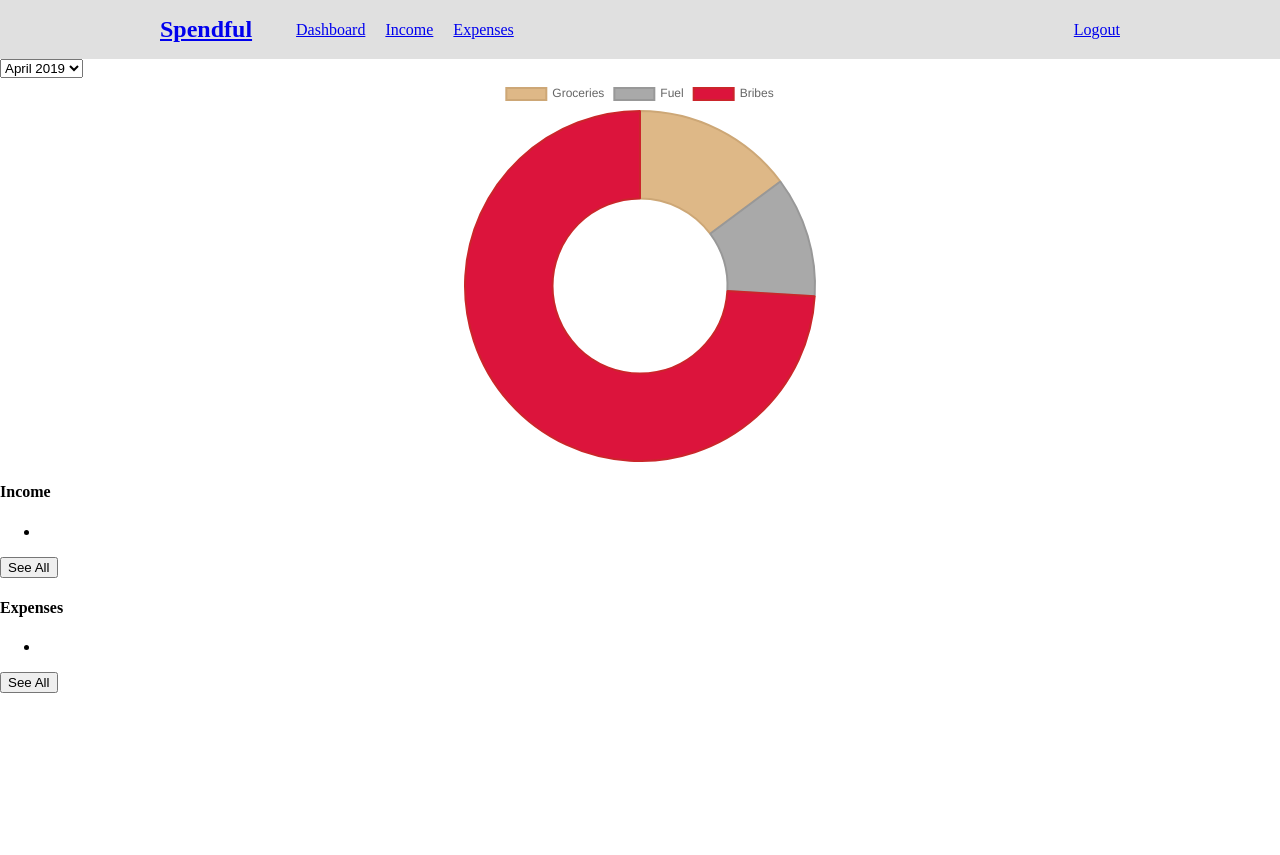
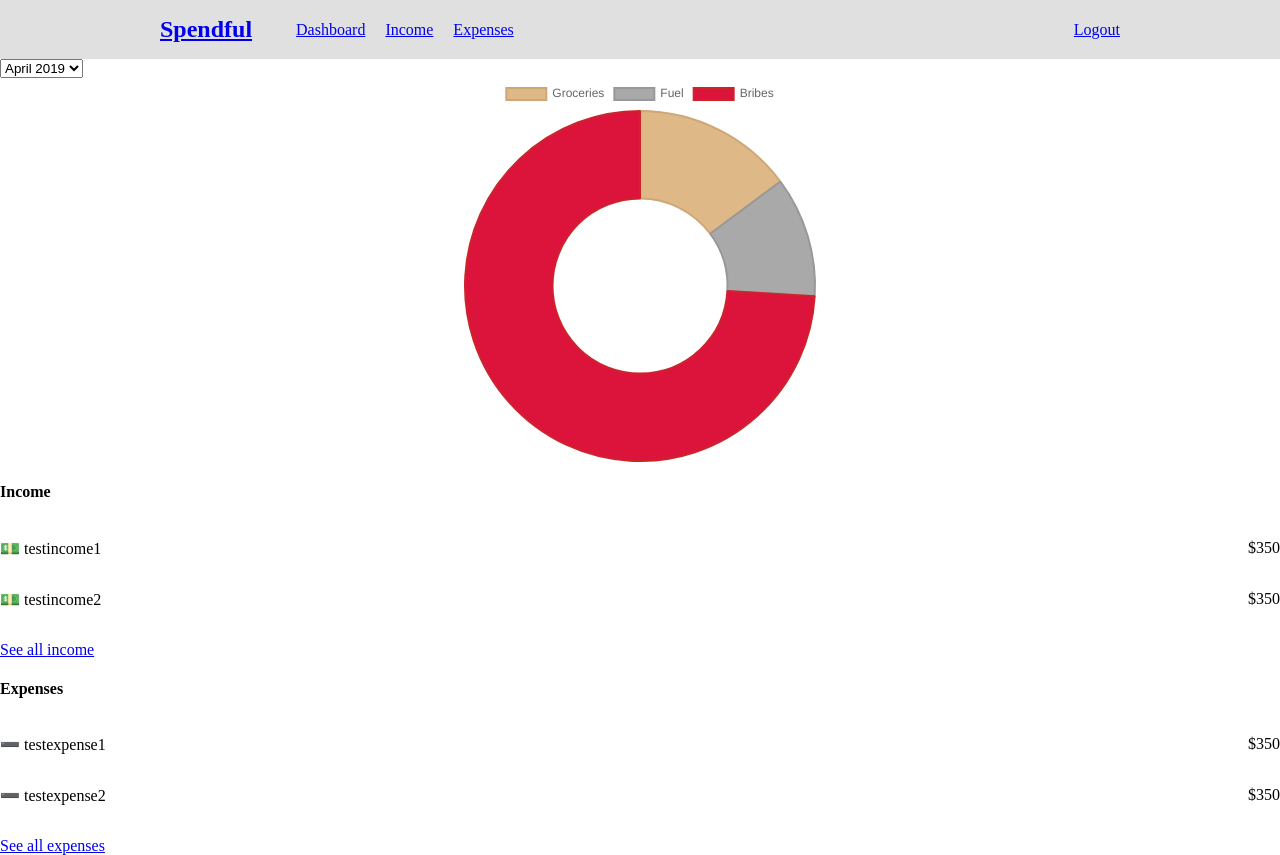
Before and after one commit to thinkful-ei-armadillo/spendful, a React (Create React App) app: page /dashboard in a window 1280 px wide. Before the commit the page ends 800 px from the top, so only its background shows below. Built offline with nearby package versions, Linux system fonts and the light colour scheme.

Commit message:
made list component reusable

```diff
--- a/src/components/IncomeExpenseList.js
+++ b/src/components/IncomeExpenseList.js
@@ -1,14 +1,70 @@
 import React, { Component } from 'react';
+import { Link } from 'react-router-dom';
+
+function ListItem(props) {
+  // in the future, props.item will probably be an object
+  let classname = '';
+  let prefix = '';
+  let extras = '';
+
+  if(props.type === 'expenses') {
+    classname += 'list-expense';
+    prefix += '➖';
+  } else {
+    classname += 'list-income';
+    prefix += '💵';
+  }
+
+  // only show extras if list is NOT recent only
+  if(! props.recentOnly) {
+    extras = <>
+      <p>(date)</p>
+      <p>(category)</p>
+      <p>(recurring)</p>
+    </>;
+  }
+
+  return (
+    <li className={classname}>
+      <p>{prefix} {props.item}</p>
+      {extras}
+      <p>$350</p>
+    </li>
+  );
+}
 
 export default class IncomeExpenseList extends Component {
-  render(){
-    return(
-    <div>
-      <ul>
-        <li></li>
+  constructor(props) {
+    super(props);
+
+    this.state = {
+      data: [],
+    };
+  }
+
+  componentDidMount() {
+    if(this.props.type === 'income') {
+      // fetch call goes here (GET /api/income/etc...)
+      this.setState({data:['testincome1', 'testincome2']});
+    } else if(this.props.type === 'expenses') {
+      // fetch call goes here (GET /api/expenses/etc...)
+      this.setState({data:['testexpense1', 'testexpense2']});
+    }
+  }
+
+  render() {
+    //<ul className={this.props.onlyShowRecent ? 'item-list-recent' : 'item-list'}>
+    return <>
+      <ul className="item-list">
+        {this.state.data.map(item => <ListItem item={item} type={this.props.type} recentOnly={this.props.onlyShowRecent} />)}
       </ul>
-      <button type="button">See All</button>
-    </div>
-    )
+
+      {this.props.onlyShowRecent ? <Link to={'/' + this.props.type}>See all {this.props.type}</Link> : ''}
+    </>;
   }
 }
+
+IncomeExpenseList.defaultProps = {
+  type: 'income',
+  onlyShowRecent: false,
+}
--- a/src/routes/DashboardPage.js
+++ b/src/routes/DashboardPage.js
@@ -20,11 +20,11 @@ export default class Dashboard extends Component{
         <Doughnut data={chartData} width={200} height={60}/>
         <div>
           <h4>Income</h4>
-          <IncomeExpenseList />
+          <IncomeExpenseList type="income" onlyShowRecent />
         </div>
         <div>
           <h4>Expenses</h4>
-          <IncomeExpenseList />
+          <IncomeExpenseList type="expenses" onlyShowRecent />
         </div>
       </div>
     )
--- a/src/routes/IncomeExpensePages.css
+++ b/src/routes/IncomeExpensePages.css
@@ -1,3 +1,15 @@
 .page-controls {
+  display: flex;
+  justify-content: space-between;
+}
 
+.item-list {
+  list-style-type: none;
+  padding: 0;
 }
+
+.item-list li {
+  display: flex;
+  align-content: center;
+  justify-content: space-between;
+}
--- a/src/routes/IncomePage.js
+++ b/src/routes/IncomePage.js
@@ -1,5 +1,6 @@
 import React, { Component } from 'react';
 import { Link } from 'react-router-dom';
+import IncomeExpenseList from '../components/IncomeExpenseList';
 import './IncomeExpensePages.css';
 
 export default class IncomePage extends Component {
@@ -11,10 +12,10 @@ export default class IncomePage extends Component {
             <option>April 2019</option>
           </select>
 
-          <Link to="/income/add">Add income</Link>
+          <Link to="/additem">Add income</Link>
         </section>
         <section className="page-content">
-          <p>stuff goes here</p>
+          <IncomeExpenseList />
         </section>
       </main>
     );
```
